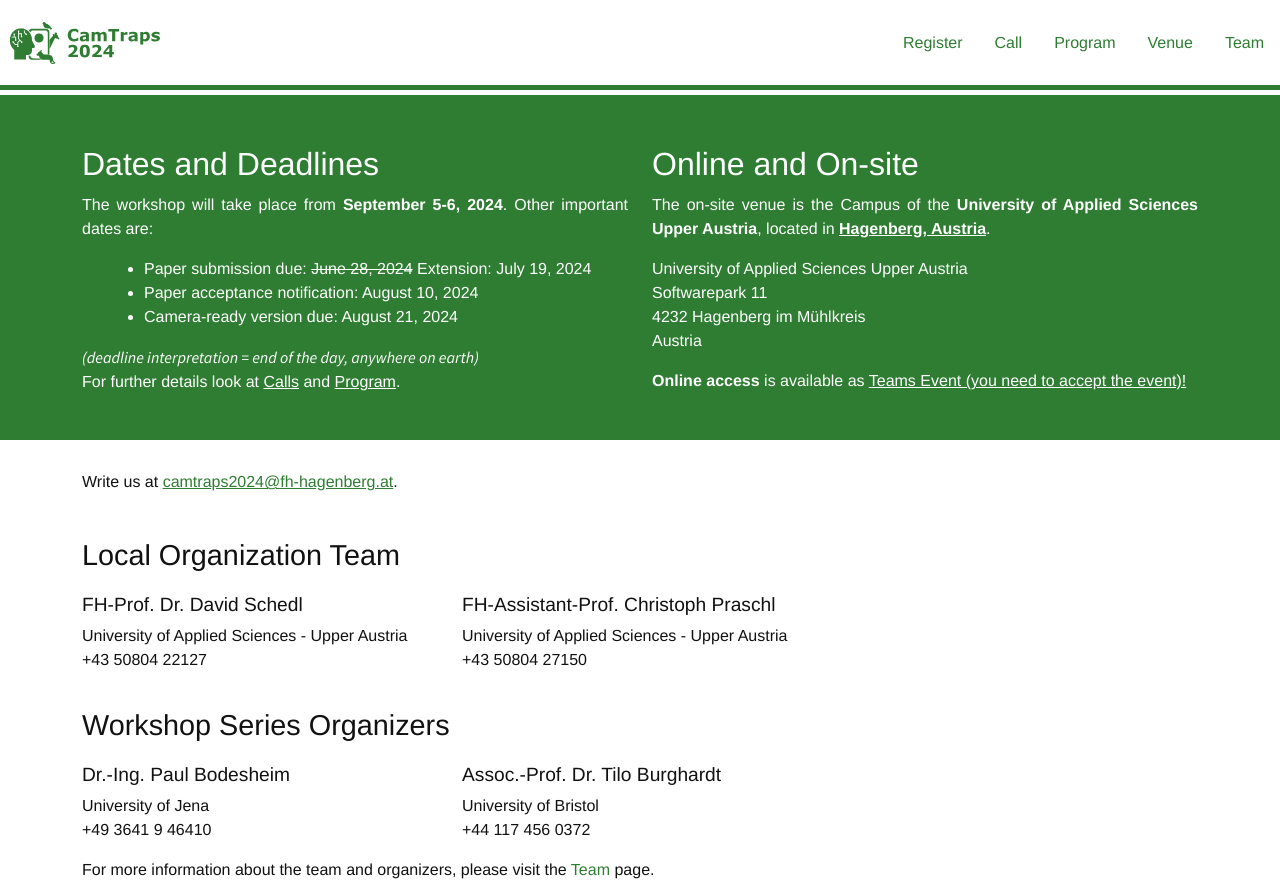
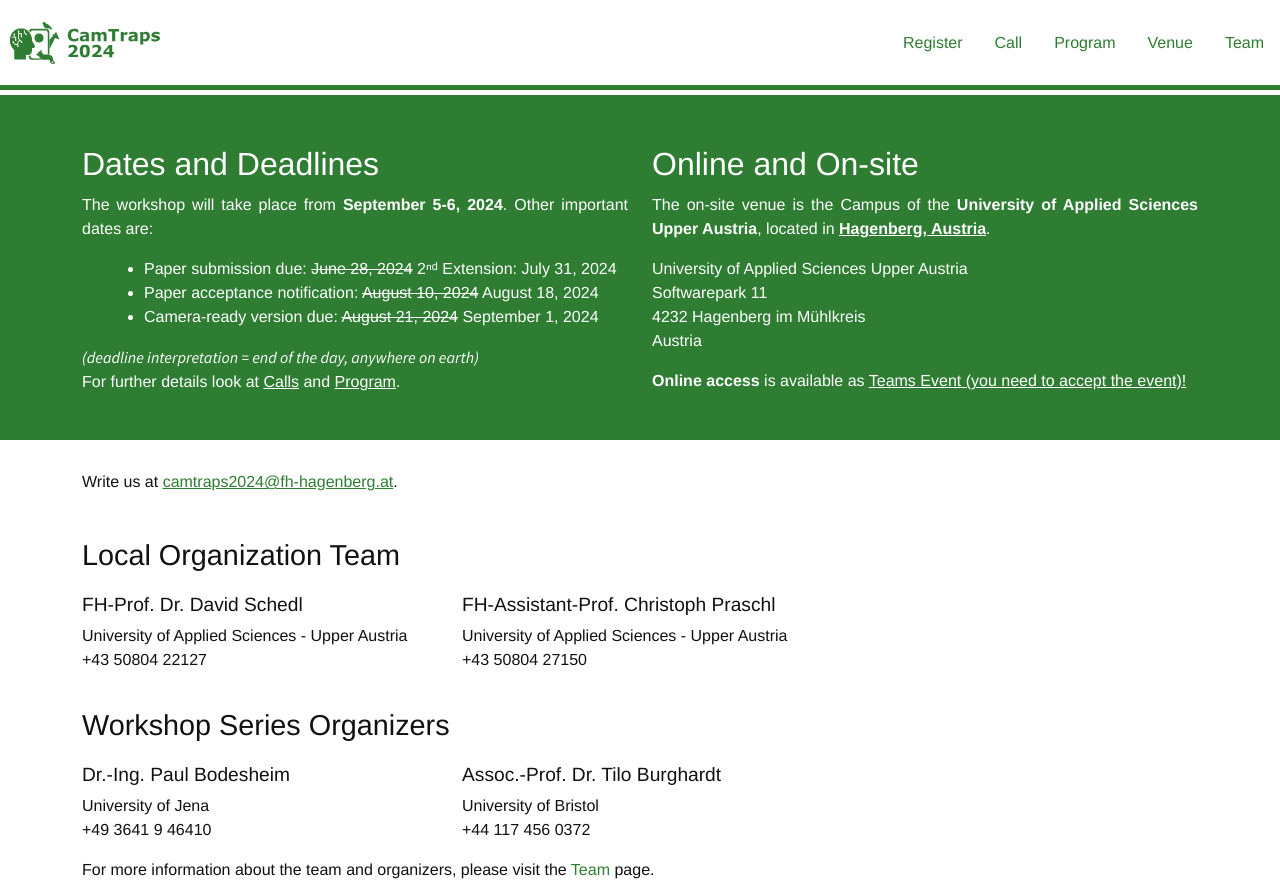
Before and after one commit to CamTrap2024/camtrap2024.github.io, a Jekyll site: the page built from index.markdown, in a window 1280 px wide and 900 px high, scrolled down 851 px, cut to the strip 0-883 px from the top of the window. Built offline with Jekyll 4.4.1, drawn with Linux system fonts in a browser that asks for light colours; some web fonts are replaced; comment, search, counter and statistics services are not loaded.

Commit message:
Updating deadlines

```diff
--- a/index.markdown
+++ b/index.markdown
@@ -46,9 +46,9 @@ description: Homepage of the Camera Traps, AI, and Ecology Workshop 2024
                     The workshop will take place from <b>September 5-6, 2024</b>. Other important dates are:<br/>
                 </p>
                 <ul class="date-list">
-                    <li>Paper submission due:           <span><s>June 28, 2024</s> Extension: July 19, 2024</span></li>
-                    <li>Paper acceptance notification:  <span>August 10, 2024</span></li>
-                    <li>Camera-ready version due:         <span>August 21, 2024</span></li>
+                    <li>Paper submission due:           <span><s>June 28, 2024</s> <!--<s>Extension: July 19, 2024</s> -->2ⁿᵈ Extension: July 31, 2024</span></li>
+                    <li>Paper acceptance notification:  <span><s>August 10, 2024</s> August 18, 2024</span></li>
+                    <li>Camera-ready version due:         <span><s>August 21, 2024</s> September 1, 2024</span></li>
                 </ul>
                 <p>
                     <em>(deadline interpretation = end of the day, anywhere on earth)</em> <br/>
```
